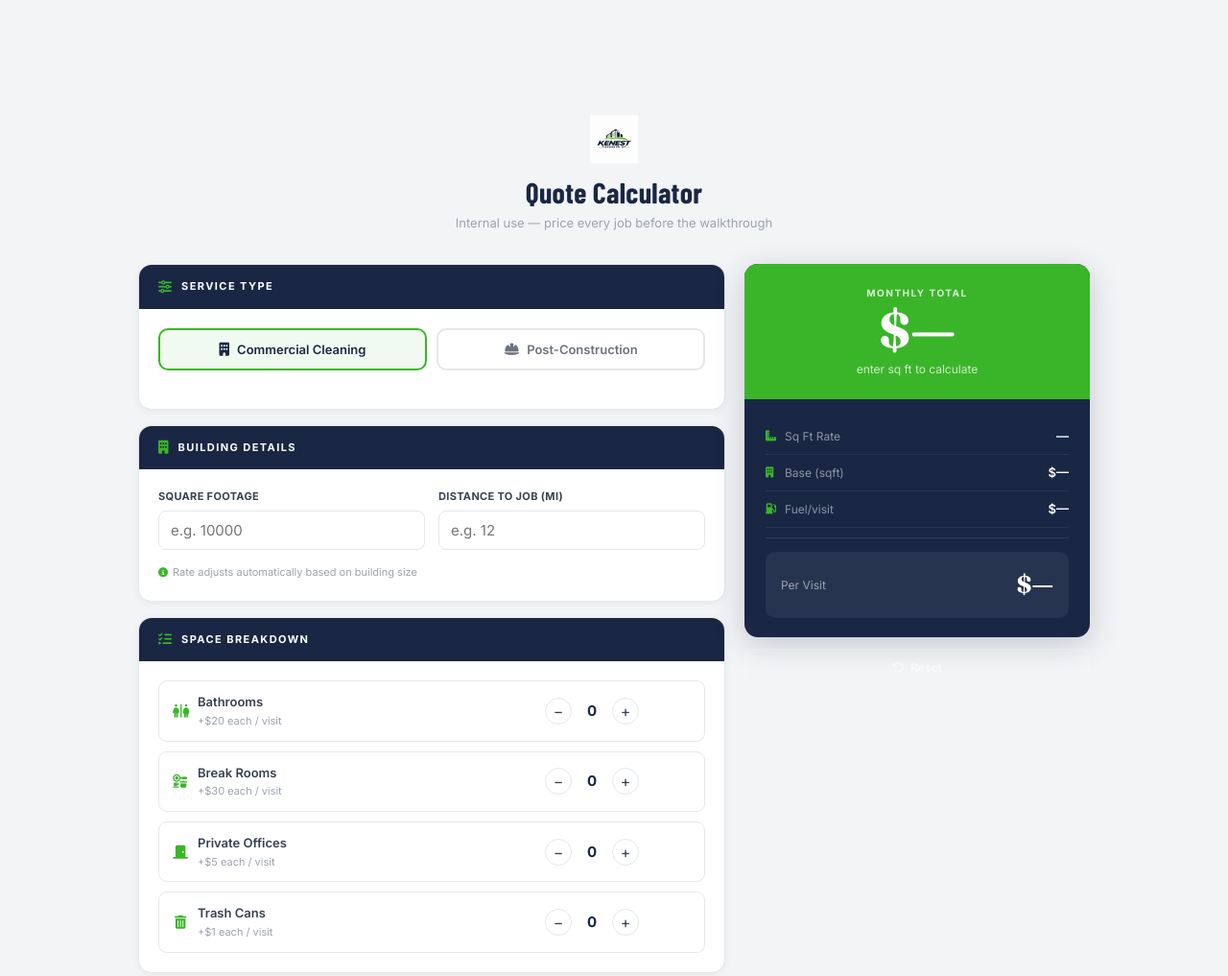
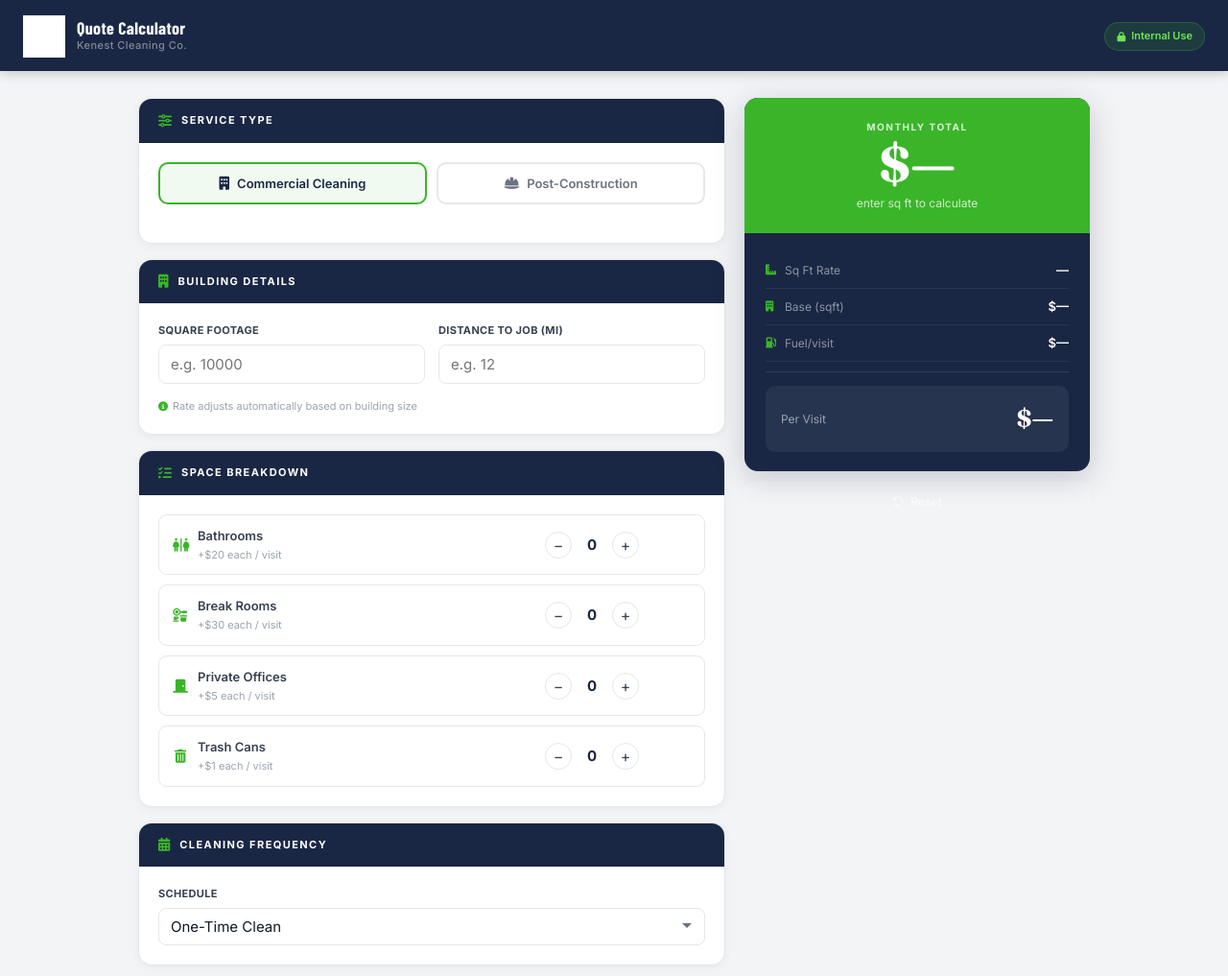
Before and after one commit to squiressolutions/kenest-cleaning, a website: page public/calculator.html in a window 1280 px wide. Shown: the top 1017 px of the page at 96% size. Drawn offline with nearby package versions, Linux system fonts and the light colour scheme; a web font is replaced by a local one.

Commit message:
Add PWA support and branded app header to quote calculator

```diff
--- a/public/calculator.html
+++ b/public/calculator.html
@@ -2,36 +2,92 @@
 <html lang="en">
 <head>
   <meta charset="UTF-8">
-  <meta name="viewport" content="width=device-width, initial-scale=1.0">
+  <meta name="viewport" content="width=device-width, initial-scale=1.0, viewport-fit=cover">
   <title>Quote Calculator — Kenest Cleaning Co.</title>
   <link rel="icon" href="/logo.png" type="image/png">
+  <link rel="manifest" href="/manifest.json">
+  <meta name="mobile-web-app-capable" content="yes">
+  <meta name="apple-mobile-web-app-capable" content="yes">
+  <meta name="apple-mobile-web-app-status-bar-style" content="black-translucent">
+  <meta name="apple-mobile-web-app-title" content="Kenest Calc">
+  <meta name="theme-color" content="#1a2744">
+  <link rel="apple-touch-icon" href="/logo.png">
   <link rel="stylesheet" href="https://cdnjs.cloudflare.com/ajax/libs/font-awesome/6.5.1/css/all.min.css">
   <link rel="stylesheet" href="/css/style.css">
   <style>
-    body { background: #f3f4f6; }
+    body { background: #f3f4f6; padding-top: 0 !important; }
+
+    /* ── App Header ── */
+    .app-header {
+      background: #1a2744;
+      padding: 16px 24px 14px;
+      display: flex;
+      align-items: center;
+      justify-content: space-between;
+      position: sticky;
+      top: 0;
+      z-index: 100;
+      box-shadow: 0 2px 12px rgba(0,0,0,0.2);
+    }
+
+    .app-header-left {
+      display: flex;
+      align-items: center;
+      gap: 12px;
+    }
+
+    .app-header img {
+      height: 44px;
+      width: auto;
+      display: block;
+      filter: brightness(0) invert(1);
+      mix-blend-mode: normal;
+    }
+
+    .app-header-title {
+      display: flex;
+      flex-direction: column;
+      gap: 1px;
+    }
+
+    .app-header-title strong {
+      font-family: 'Barlow Condensed', sans-serif;
+      font-size: 18px;
+      font-weight: 800;
+      color: #fff;
+      letter-spacing: 0.02em;
+      line-height: 1;
+    }
+
+    .app-header-title span {
+      font-family: 'Inter', sans-serif;
+      font-size: 11px;
+      font-weight: 500;
+      color: rgba(255,255,255,0.45);
+      letter-spacing: 0.04em;
+    }
+
+    .app-header-badge {
+      display: flex;
+      align-items: center;
+      gap: 6px;
+      background: rgba(58,181,41,0.15);
+      border: 1px solid rgba(58,181,41,0.3);
+      border-radius: 100px;
+      padding: 5px 12px;
+      font-family: 'Inter', sans-serif;
+      font-size: 11px;
+      font-weight: 600;
+      color: #6fe355;
+    }
+
+    .app-header-badge i { font-size: 10px; }
 
     .calc-wrapper {
       max-width: 1040px;
       margin: 0 auto;
-      padding: 40px 24px 80px;
+      padding: 28px 24px 80px;
     }
-
-    .calc-header {
-      text-align: center;
-      margin-bottom: 32px;
-    }
-
-    .calc-header img { height: 50px; margin: 0 auto 14px; }
-
-    .calc-header h1 {
-      font-family: 'Barlow Condensed', sans-serif;
-      font-size: 30px;
-      font-weight: 800;
-      color: #1a2744;
-      margin-bottom: 4px;
-    }
-
-    .calc-header p { font-size: 13px; color: #9ca3af; }
 
     .calc-layout {
       display: grid;
@@ -558,13 +614,20 @@
   </style>
 </head>
 <body>
+<div class="app-header">
+  <div class="app-header-left">
+    <img src="/logo.png" alt="Kenest Cleaning Co.">
+    <div class="app-header-title">
+      <strong>Quote Calculator</strong>
+      <span>Kenest Cleaning Co.</span>
+    </div>
+  </div>
+  <div class="app-header-badge">
+    <i class="fa-solid fa-lock"></i> Internal Use
+  </div>
+</div>
+
 <div class="calc-wrapper">
-
-  <div class="calc-header">
-    <img src="/logo.png" alt="Kenest Cleaning Co.">
-    <h1>Quote Calculator</h1>
-    <p>Internal use — price every job before the walkthrough</p>
-  </div>
 
   <div class="calc-layout">
 
```
Also changed, not shown: public/manifest.json (added).
